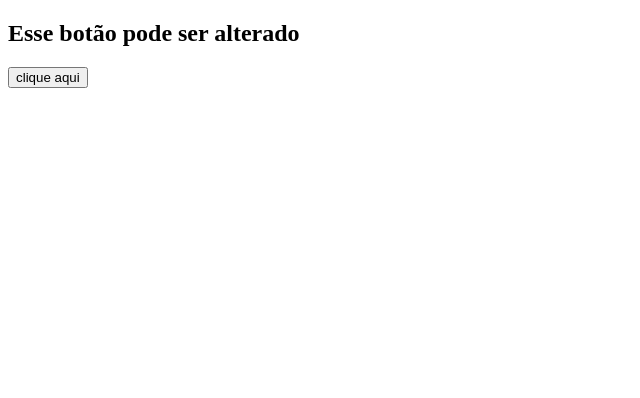
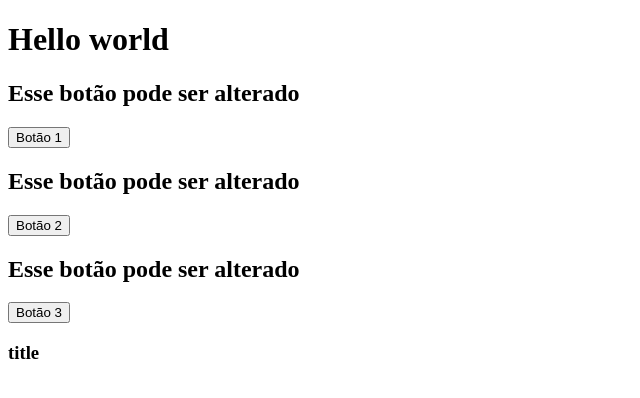
Before and after one commit to Leonardo-2112/NexStore, a React (Vite) app: page / in a window 1280 px wide. Shown: the top 398 px of the page, without its empty margins (0-640 px from the left). Built offline with nearby package versions, Linux system fonts and the light colour scheme; no server answers.

Commit message:
feat: added products component

```diff
--- a/src/App.tsx
+++ b/src/App.tsx
@@ -1,11 +1,17 @@
 
 import { Button } from './Button'
+import { Product } from './Products'
 
 function App() {
-
+const textoBotoes = ['Botão 1', "Botão 2", 'Botão 3']
   return (
     <div>
-    <Button/>
+      <h1>Hello world</h1>
+      {textoBotoes.map((texto) => {
+        return <Button text = {texto}/>
+      })}
+
+      <Product/>
     </div>
   )
 }
--- a/src/Button.tsx
+++ b/src/Button.tsx
@@ -1,9 +1,12 @@
-export function Button(){
+interface buttonProps{
+    text: string
+}
+export function Button(props: buttonProps){
 
     return(
         <>
         <h2>Esse botão pode ser alterado</h2>
-        <button>clique aqui</button>
+        <button>{props.text}</button>
         </>
     )
 }
--- /dev/null
+++ b/src/Products.tsx
@@ -0,0 +1,22 @@
+interface Product{
+    id: number;
+    title: string;
+    price: number;
+    description: string;
+    category: string;
+    ratting: {
+        rate: number;
+        count: number;
+    }
+}
+export function Product(){
+    fetch('https://fakestoreapi.com/products')
+    .then((res) => res.json())
+    .then((data:Product[]) => console.log(data[0].title)
+    )
+    return(
+        <>
+            <h3>title</h3>
+        </>
+    )
+}
```
